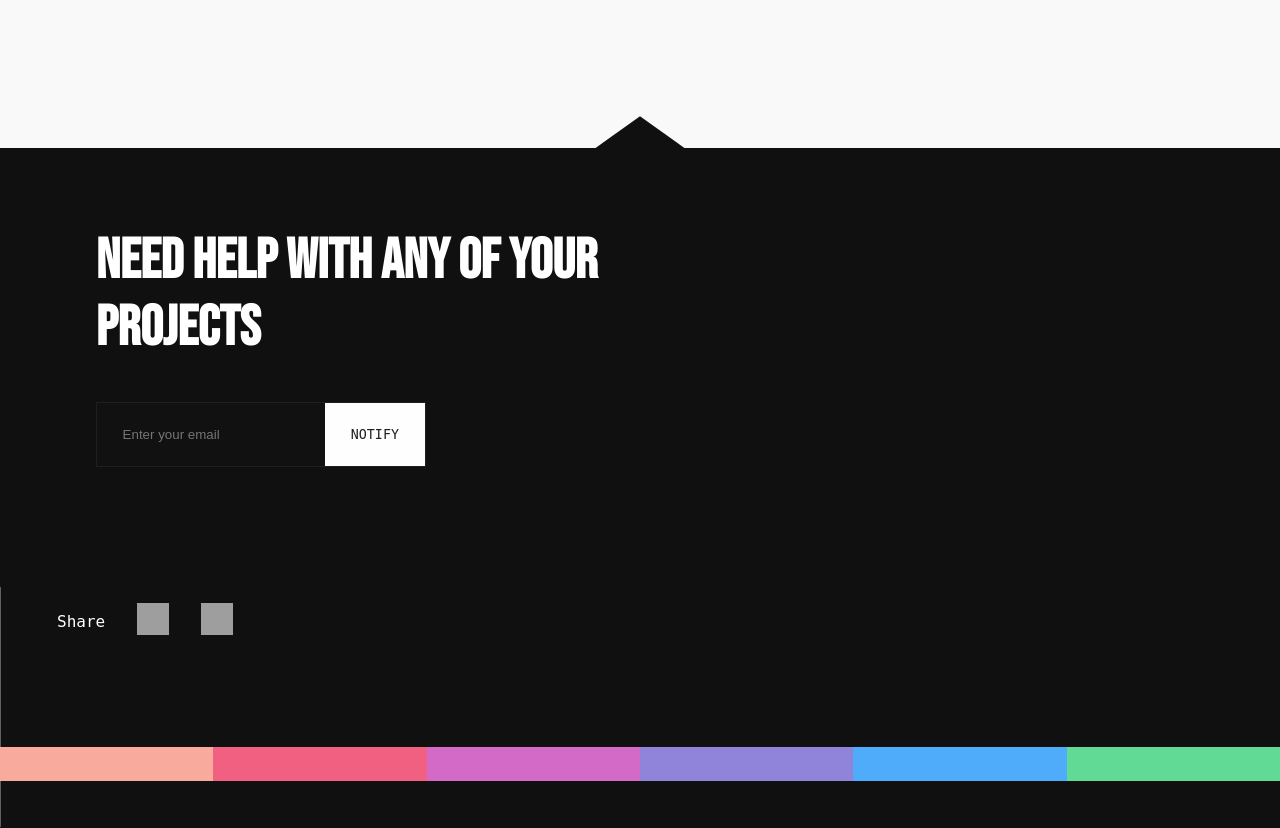
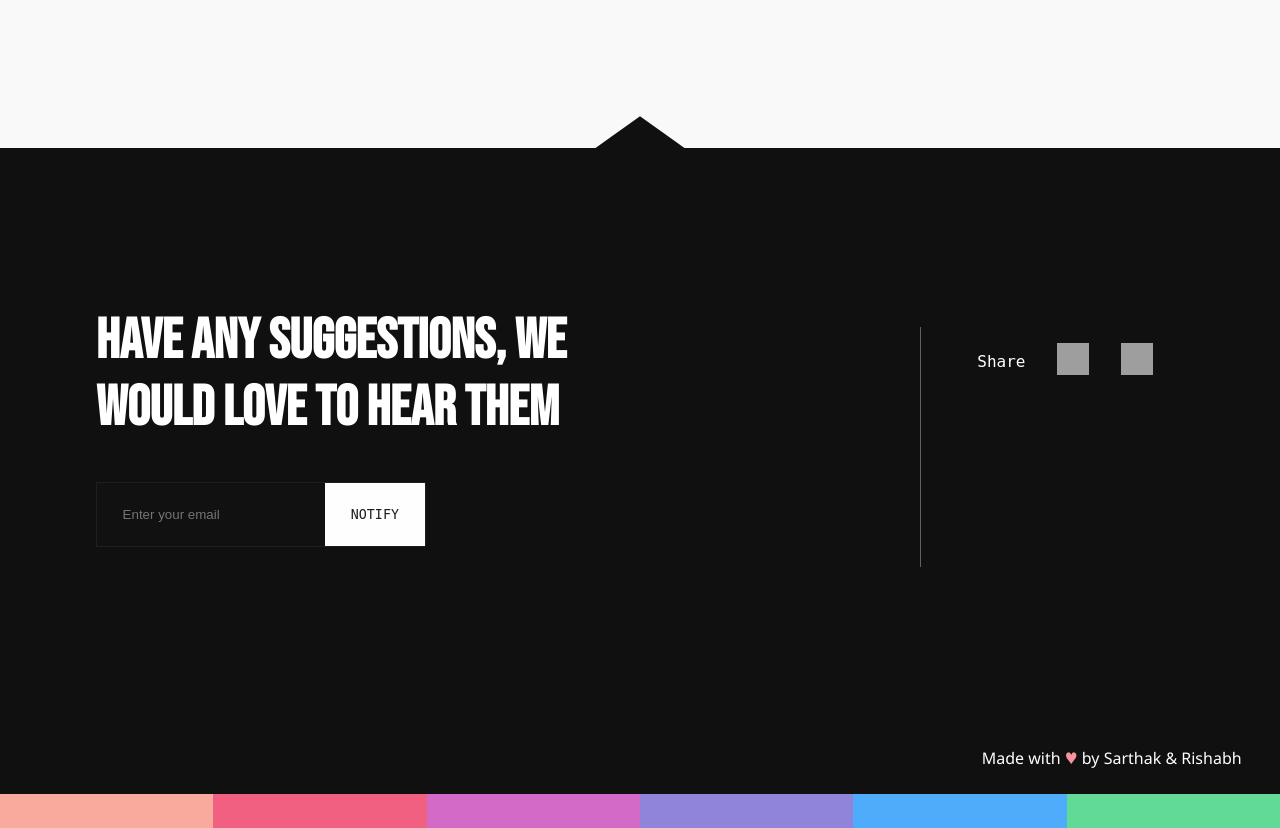
Before and after one commit to rishabhm74/IDF_tests, a Python web app: template src/templates/index.html in a window 1280 px wide. Shown: the part 4180-5008 px from the top of the page. Run offline with Jinja, Linux system fonts and the light colour scheme; the template is opened without the code that fills it, so the values that code supplies are empty; some web fonts are replaced; grey boxes are pictures that could not be loaded.

Commit message:
Update index.html

```diff
--- a/src/templates/index.html
+++ b/src/templates/index.html
@@ -307,11 +307,14 @@
 <div class="footer">
         <div class="upper_footer">
             <div class="left_part">
-                <div class="need_help">Need help with any of your projects</div>
+                <div class="need_help">
+                    Have any suggestions, we would love to hear them
+                </div>
 
-                <div class="share_email"><input type="text" placeholder="Enter your email" type="email"> <button>Notify</button></div>
+                <div class="share_email"><input type="text" placeholder="Enter your email" type="email"> <button type="submit">Notify</button></div>
             </div>
-            <div></div>
+
+            <div class="right_part_outer">
                 <div class="right_part">
                     <ul>
                         <li>Share</li>
@@ -319,6 +322,10 @@
                         <li><a href="#"><img src="{{ url_for('static', filename = 'icons/twitter2.svg') }}"></a></li>
                     </ul>
                 </div>
+            </div>
+        </div>
+        <div class="middle_footer">
+            Made with <span>&#9829;</span> by Sarthak & Rishabh
         </div>
         <div class="lower_footer">
             <div></div>
```
Lines whose indentation alone changed are shown as unchanged.
